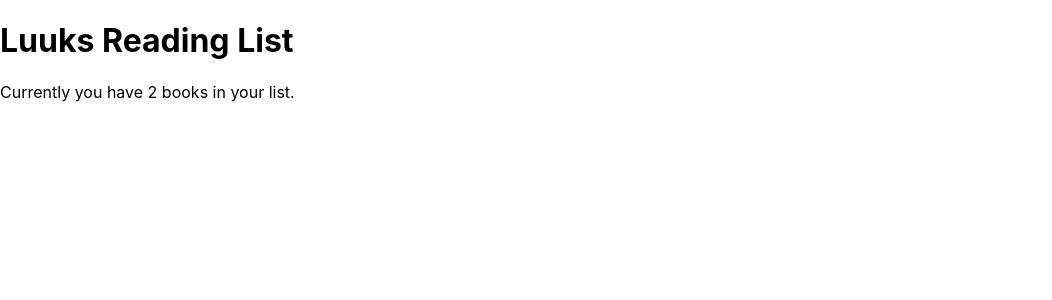
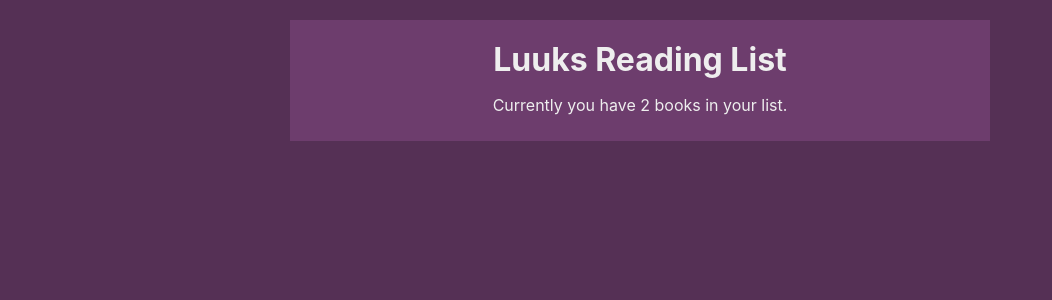
Before and after one commit to lukenems/personal-readinglist, a React (Create React App) app: page / in a window 1280 px wide. Shown: the top 300 px of the page, without its empty margins (0-1052 px from the left). Built offline with nearby package versions, Linux system fonts and the light colour scheme.

Commit message:
stylings

```diff
--- a/src/index.css
+++ b/src/index.css
@@ -5,9 +5,21 @@ body {
     sans-serif;
   -webkit-font-smoothing: antialiased;
   -moz-osx-font-smoothing: grayscale;
+  background: #553055;
 }
 
-code {
-  font-family: source-code-pro, Menlo, Monaco, Consolas, 'Courier New',
-    monospace;
+.App{
+  background: #4c2a4c;
+  margin: 20px auto;
+  width: 90%;
+  max-width: 700px;
+  color: #eee;
 }
+.navbar{
+  padding: 10px 20px;
+  text-align: center;
+  background: #6d3d6d;
+}
+.navbar h1 {
+  margin: 10px 0;
+}
```
